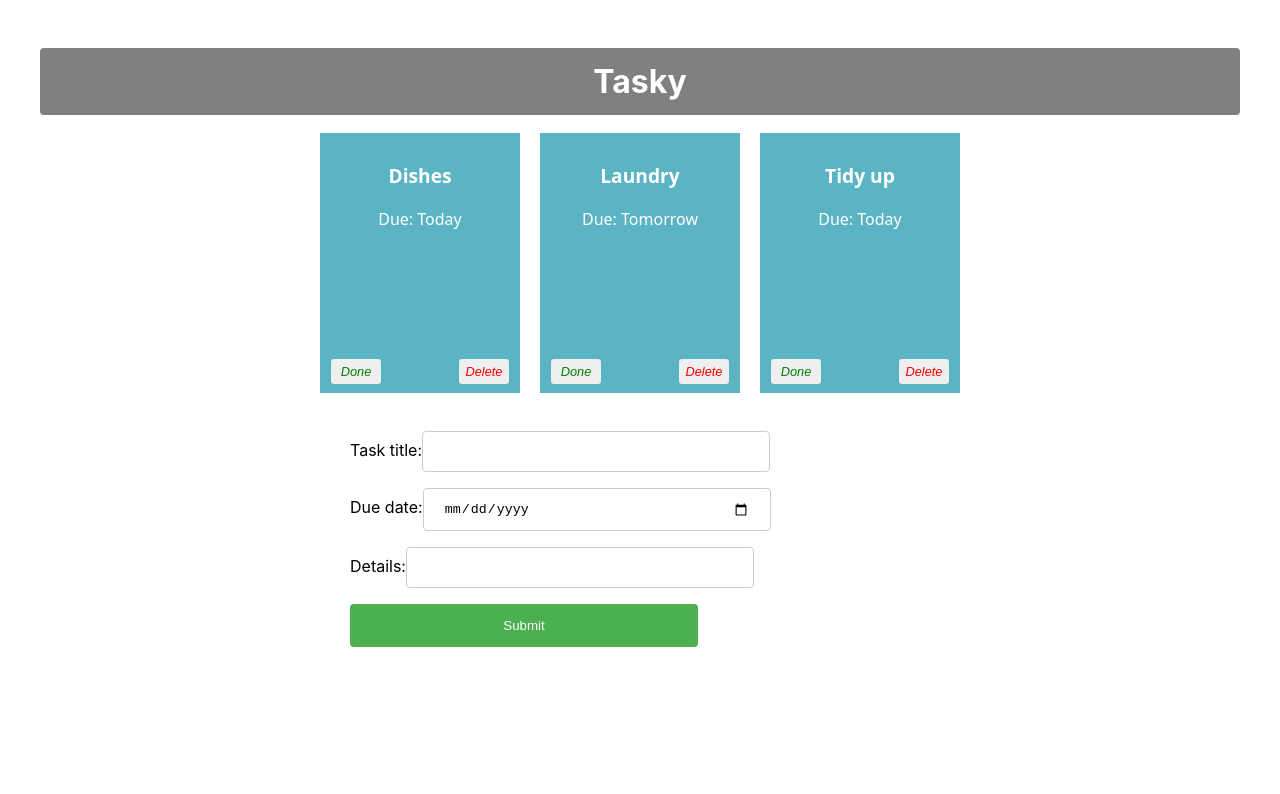
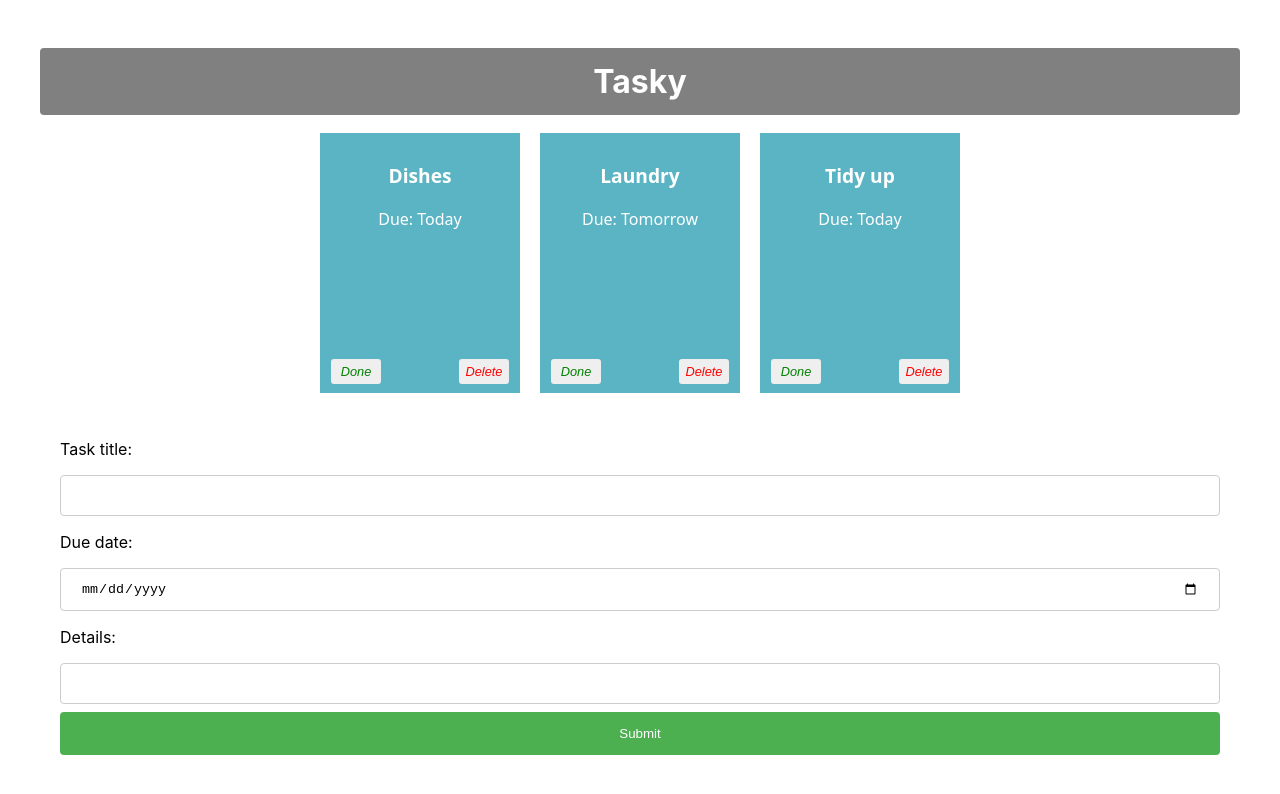
Before and after one commit to bkmashiro/wsd-dev-app, a React (Create React App) app: page / in a window 1280 px wide. Shown: the top 794 px of the page. Built offline with nearby package versions, Linux system fonts and the light colour scheme.

Commit message:
Add task functionality

```diff
--- a/src/App.css
+++ b/src/App.css
@@ -46,9 +46,9 @@ button {
 }
 
 input[type=text], input[type=date] {
-  width: 60%;
+  width: 100%;
   padding: 12px 20px;
-  margin: 8px 0;
+  /* margin: 8px 0; */
   display: inline-block;
   border: 1px solid #ccc;
   border-radius: 4px;
@@ -56,7 +56,7 @@ input[type=text], input[type=date] {
 }
 
 input[type=submit] {
-  width: 60%;
+  width: 100%;
   background-color: #4CAF50;
   color: white;
   padding: 14px 20px;
@@ -72,6 +72,6 @@ input[type=submit]:hover {
 
 form {
   text-align: left;
-  width: 50%;
+  /* width: 50%; */
   margin: auto;
 }
--- a/src/components/form.jsx
+++ b/src/components/form.jsx
@@ -1,28 +1,28 @@
 import React from "react";
 
 const AddTaskForm = (props) => {
-
   return (
     <div>
       <form>
         <label>
-            Task title:
-            <input type="text" name="title" required />
+          <p>Task title:</p>
+          <input type="text" name="title" required />
         </label>
         <br />
         <label>
-            Due date:
-            <input type="date" name="deadline" required />
+          <p>Due date:</p>
+          <input type="date" name="deadline" required />
         </label>
         <br />
         <label>
-            Details:
-            <input type="text" name="description" />
+          <p>Details:</p>
+
+          <input type="text" name="description" />
         </label>
         <input type="submit" value="Submit" />
-        </form>
+      </form>
     </div>
-  )
+  );
 };
 
 export default AddTaskForm;
```
Also changed, not shown: 2 other files (tests, documents, lock files or other folders).
